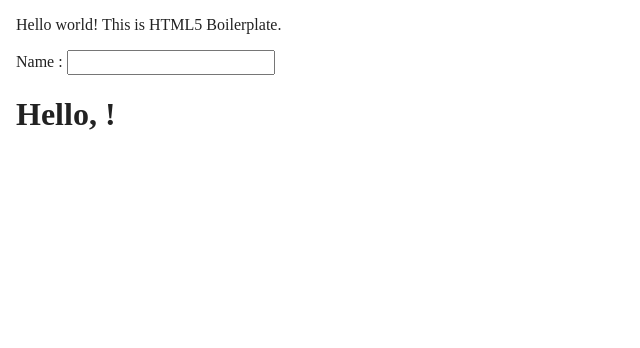
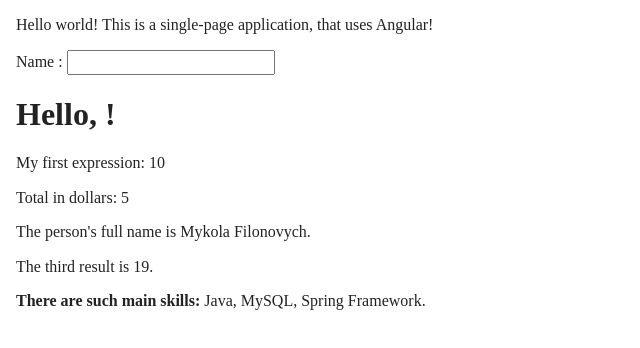
Before and after one commit to MykolaFilonovych/HtmlAppAng, a website built with Parcel: page index.html in a window 1280 px wide. Shown: the whole page, without its empty margins (0-640 px from the left). Built offline with nearby package versions, Linux system fonts and the light colour scheme.

Commit message:
It is my second commit after creating my Angular project.

```diff
--- a/index.html
+++ b/index.html
@@ -20,14 +20,42 @@
   <link rel="stylesheet" href="css/main.css">
 
   <meta name="theme-color" content="#fafafa">
-  <script src="https://ajax.googleapis.com/ajax/libs/angularjs/1.6.9/angular.min.js"></script>
+  <script src="https://ajax.googleapis.com/ajax/libs/angularjs/1.6.9/angular.min.js">
+  </script>
 </head>
-<body ng-app="" style="margin-left: 16px">
+<body ng-app="myApp" style="margin-left: 16px" ng-init="quantity=1;cost=5" ng-controller="myCtrl">
   <div>
-    <p>Hello world! This is HTML5 Boilerplate.</p>
+    <p>Hello world! This is a single-page application, that uses Angular!</p>
     <p>Name : <input type="text" ng-model="name"></p>
     <h1>Hello, {{name}}!</h1>
+
+    <p>My first expression: {{ 5 + 5 }}</p>
+    <p>Total in dollars: <span ng-bind="quantity * cost"></span></p>
   </div>
+
+  <div ng-init="person={firstName:'Mykola',lastName:'Filonovych'}">
+
+    <p>The person's full name is {{ person.firstName + " " + person.lastName }}.</p>
+
+  </div>
+
+  <div ng-app="" ng-init="points=[1,15,19,2,40]">
+
+    <p>The third result is {{ points[2] }}.</p>
+
+  </div>
+
+  <div>
+    <strong>There are such main skills: </strong> {{ programmingLanguage + ", " + databaseLanguage + ", " + framework }}.
+  </div>
+<script>
+  var app = angular.module("myApp", []);
+  app.controller("myCtrl", function($scope) {
+  $scope.programmingLanguage = "Java";
+  $scope.databaseLanguage = "MySQL";
+  $scope.framework = "Spring Framework";
+});
+</script>
 </body>
 
 </html>
```
